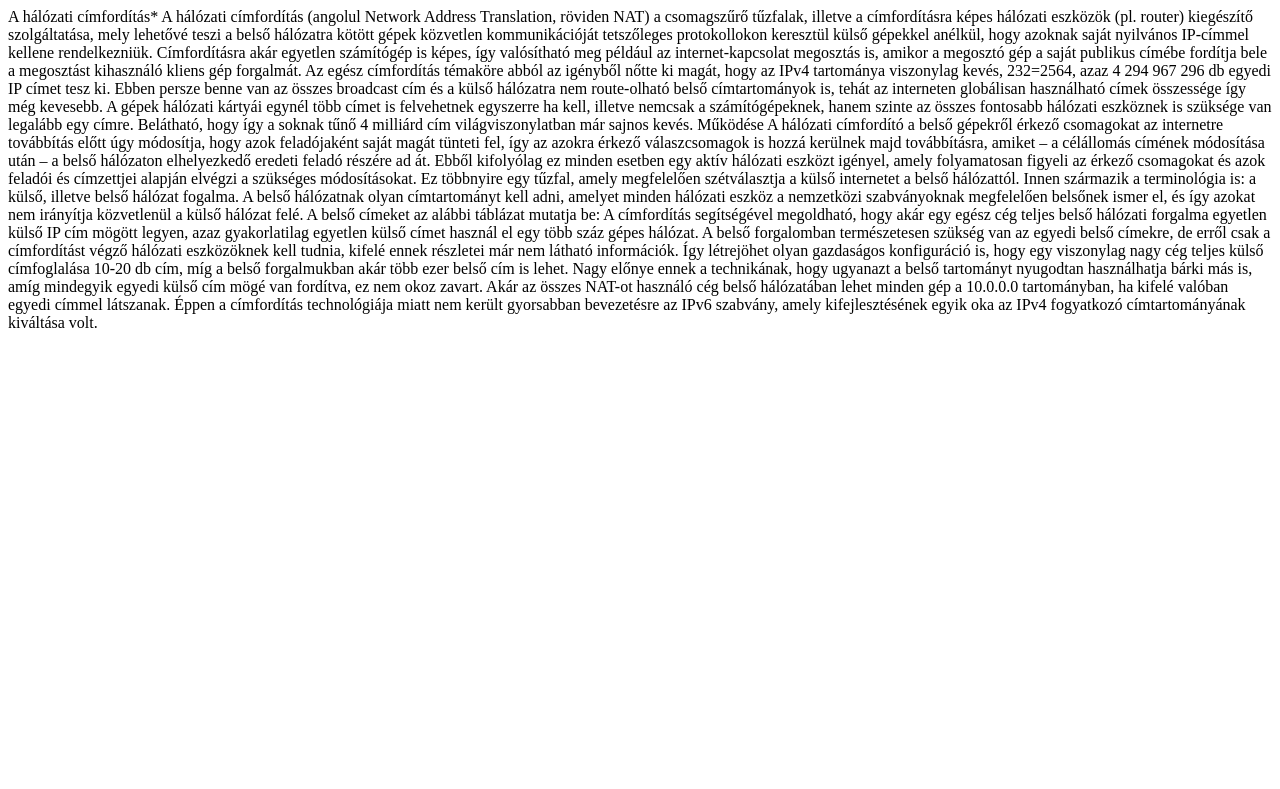
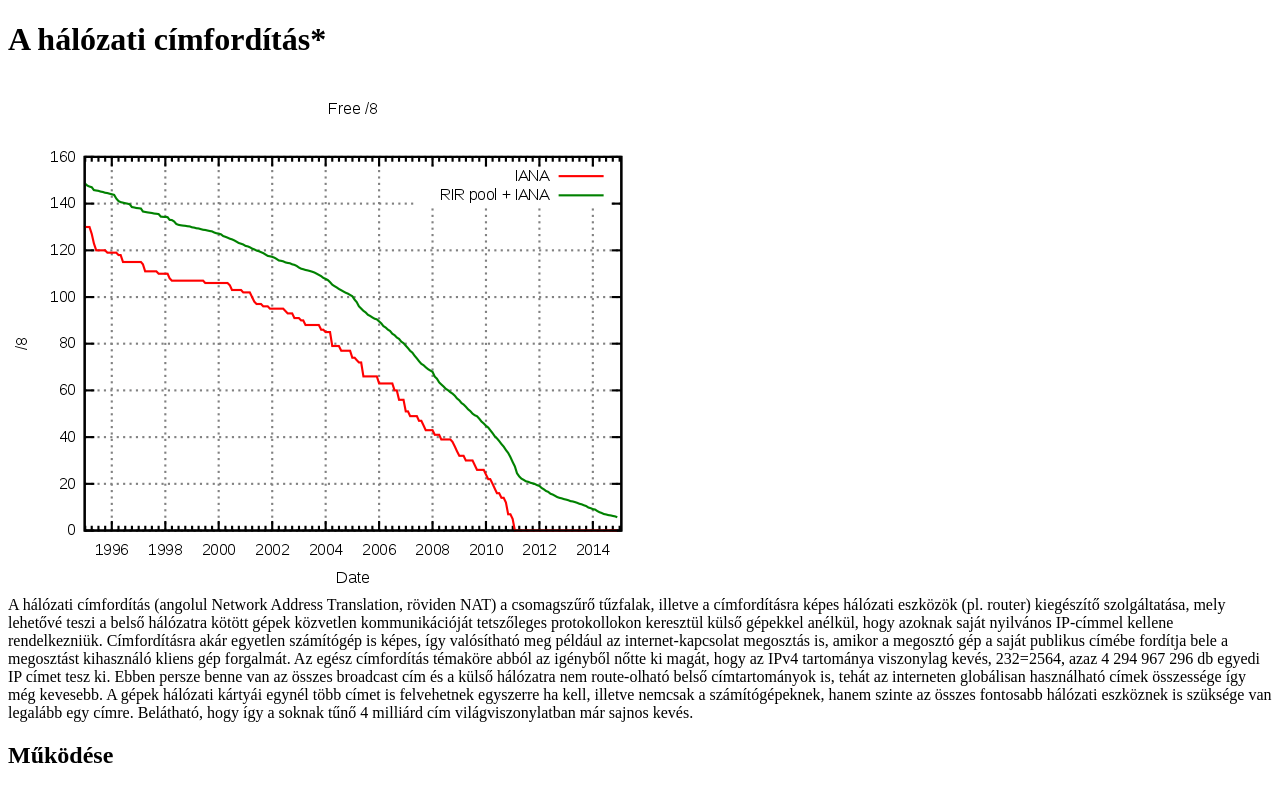
Before and after one commit to Karesz08/cimforditas, a plain HTML site: page index.html in a window 1280 px wide. Shown: the top 789 px of the page. Drawn offline with Linux system fonts and the light colour scheme.

Commit message:
6. feladat

```diff
--- a/index.html
+++ b/index.html
@@ -8,7 +8,8 @@
 
 <body id="content">
   <div>
-    A hálózati címfordítás*
+    <h1>A hálózati címfordítás*</h1>
+    <div class="frame"><img src="ipv4fogyas.png" alt="IPcalypse" title="IPcalypse"></div>
 
     A hálózati címfordítás (angolul Network Address Translation, röviden NAT) a csomagszűrő tűzfalak, illetve a
     címfordításra képes hálózati eszközök (pl. router) kiegészítő szolgáltatása, mely lehetővé teszi a belső hálózatra
@@ -22,7 +23,7 @@
     ha kell, illetve nemcsak a számítógépeknek, hanem szinte az összes fontosabb hálózati eszköznek is szüksége van
     legalább egy címre. Belátható, hogy így a soknak tűnő 4 milliárd cím világviszonylatban már sajnos kevés.
 
-    Működése
+    <h2>Működése</h2>
 
     A hálózati címfordító a belső gépekről érkező csomagokat az internetre továbbítás előtt úgy módosítja, hogy azok
     feladójaként saját magát tünteti fel, így az azokra érkező válaszcsomagok is hozzá kerülnek majd továbbításra,
```
